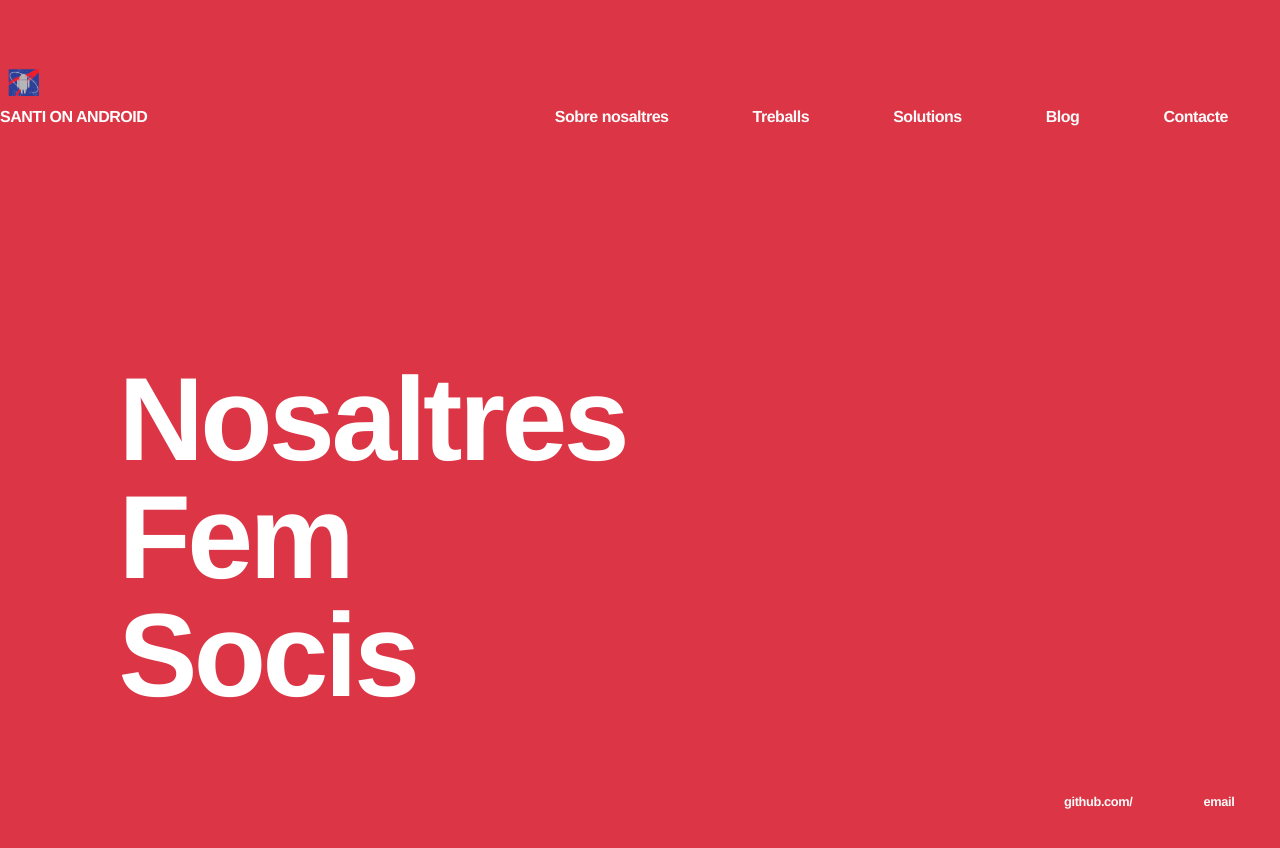
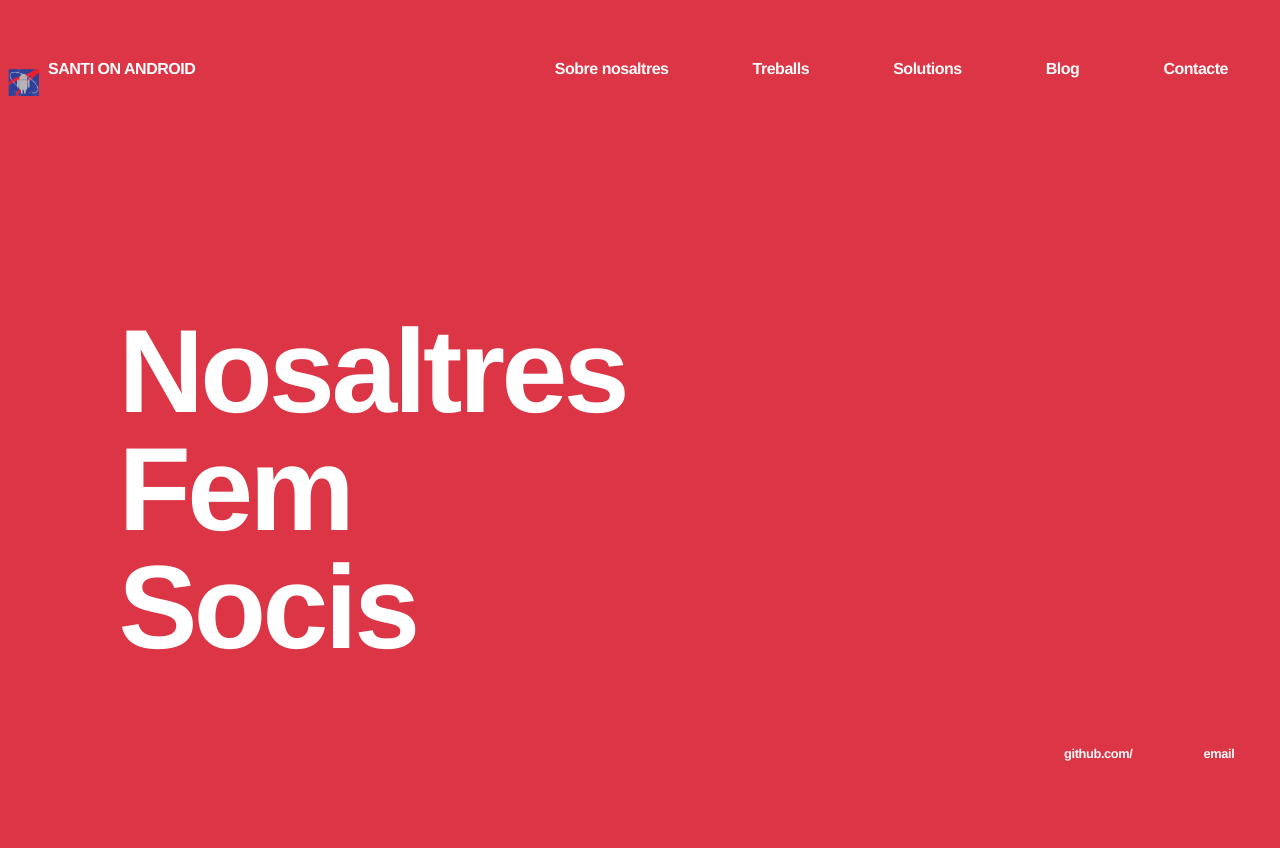
Before and after one commit to SantiOnAndroid/SantiOnAndroid.github.io, a Jekyll site: the page built from index.html, in a window 1280 px wide. Shown: the top 848 px of the page. Built offline with Jekyll 4.4.1, drawn with Linux system fonts in a browser that asks for light colours; some web fonts are replaced.

Commit message:
modificant titolj

```diff
--- a/css/main.css
+++ b/css/main.css
@@ -28,7 +28,6 @@ body {
     fill: #fff;
     transition: 3s;
     float: left;
-    clear: left;
     color: #fff;
     font-weight: 800;
     letter-spacing: -.03em;
```
